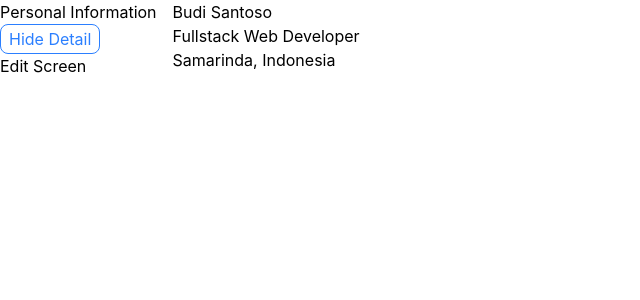
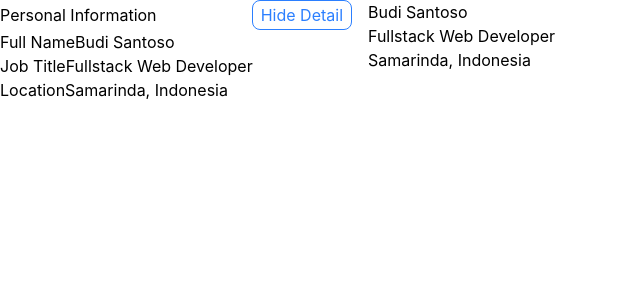
Before and after one commit to roaayala/cv-builder, a React (Vite) app: page / in a window 1280 px wide. Both pictures are taken after a click on the button "Show Detail". Shown: the top 300 px of the page, without its empty margins (0-640 px from the left). Built offline with nearby package versions, Linux system fonts and the light colour scheme.

Commit message:
forms/personal-information/TextInput: template done

```diff
--- a/src/App.jsx
+++ b/src/App.jsx
@@ -6,13 +6,21 @@ import { EXAMPLE_RESUME } from "./utils";
 export default function App() {
   const [resume, setResume] = useState(EXAMPLE_RESUME);
 
-  const handlePersonalInformation = {};
+  const handlePersonalInformationChange = (e) => {
+    setResume({
+      ...resume,
+      personalInformation: {
+        ...resume.personalInformation,
+        [e.target.name]: e.target.value,
+      },
+    });
+  };
 
   return (
     <div className="flex gap-4">
       <Form
         data={resume}
-        personalInformationHandlers={handlePersonalInformation}
+        onPersonalInformationChange={handlePersonalInformationChange}
       />
       <Resume data={resume} />
     </div>
--- a/src/components/Form.jsx
+++ b/src/components/Form.jsx
@@ -1,10 +1,13 @@
 import PersonalInformationForm from "./forms/PersonalInformationForm";
 
-export default function Form({ data, personalInformationHandlers }) {
+export default function Form({ data, onPersonalInformationChange }) {
   const { personalInformation } = data;
   return (
-    <form>
-      <PersonalInformationForm data={personalInformation} />
+    <form className="w-88">
+      <PersonalInformationForm
+        data={personalInformation}
+        onPersonalInformationChange={onPersonalInformationChange}
+      />
     </form>
   );
 }
--- a/src/components/forms/PersonalInformationForm.jsx
+++ b/src/components/forms/PersonalInformationForm.jsx
@@ -1,7 +1,11 @@
 import { useState } from "react";
 import Button from "../commons/Button";
+import TextInput from "./personal-information/TextInput";
 
-export default function PersonalInformationForm({ data, handlers }) {
+export default function PersonalInformationForm({
+  data,
+  onPersonalInformationChange,
+}) {
   const { fullName, jobTitle, location } = data;
 
   const [isOpen, setIsOpen] = useState(false);
@@ -13,7 +17,7 @@ export default function PersonalInformationForm({ data, handlers }) {
 
   return (
     <section>
-      <header>
+      <header className="flex justify-between items-center">
         <h2>Personal Information</h2>
         {isOpen ? (
           <Button text={"Hide Detail"} onClick={handleOpen} />
@@ -21,7 +25,36 @@ export default function PersonalInformationForm({ data, handlers }) {
           <Button text={"Show Detail"} onClick={handleOpen} />
         )}
       </header>
-      {isOpen ? <main>Edit Screen</main> : <main>Normal Screen</main>}
+      {isOpen && (
+        <main>
+          <TextInput
+            id={"fullName"}
+            label={"Full Name"}
+            placeholder={"Full Name"}
+            required={true}
+            value={fullName}
+            onChange={onPersonalInformationChange}
+          />
+
+          <TextInput
+            id={"jobTitle"}
+            label={"Job Title"}
+            placeholder={"Job Title"}
+            required={true}
+            value={jobTitle}
+            onChange={onPersonalInformationChange}
+          />
+
+          <TextInput
+            id={"location"}
+            label={"Location"}
+            placeholder={"Location"}
+            required={true}
+            value={location}
+            onChange={onPersonalInformationChange}
+          />
+        </main>
+      )}
     </section>
   );
 }
--- a/src/components/forms/TextInput.jsx
+++ /dev/null
@@ -1,49 +0,0 @@
-import { useState } from "react";
-import Button from "../commons/Button";
-
-export default function TextInput({
-  id,
-  label,
-  placeholder,
-  required = false,
-  value,
-  type = "text",
-  onChange,
-}) {
-  const [isEdit, setIsEdit] = useState(false);
-
-  const handleEdit = (e) => {
-    e.preventDefault();
-    setIsEdit(true);
-  };
-
-  const handleSave = (e) => {
-    e.preventDefault();
-    setIsEdit(false);
-  };
-
-  return (
-    <div>
-      <label htmlFor={id}>{label}</label>
-      {isEdit ? (
-        <div>
-          <input
-            required={required}
-            id={id}
-            placeholder={placeholder}
-            name={id}
-            value={value}
-            type={type}
-            onChange={onChange}
-          />
-          <Button text="Save" onClick={handleSave} />
-        </div>
-      ) : (
-        <div>
-          <p>{value}</p>
-          <Button text="Edit" onClick={handleEdit} />
-        </div>
-      )}
-    </div>
-  );
-}
--- /dev/null
+++ b/src/components/forms/personal-information/TextInput.jsx
@@ -0,0 +1,24 @@
+export default function TextInput({
+  id,
+  label,
+  placeholder,
+  type = "text",
+  required = false,
+  value,
+  onChange,
+}) {
+  return (
+    <div>
+      <label htmlFor={id}>{label}</label>
+      <input
+        required={required}
+        id={id}
+        placeholder={placeholder}
+        name={id}
+        value={value}
+        type={type}
+        onChange={onChange}
+      />
+    </div>
+  );
+}
```
